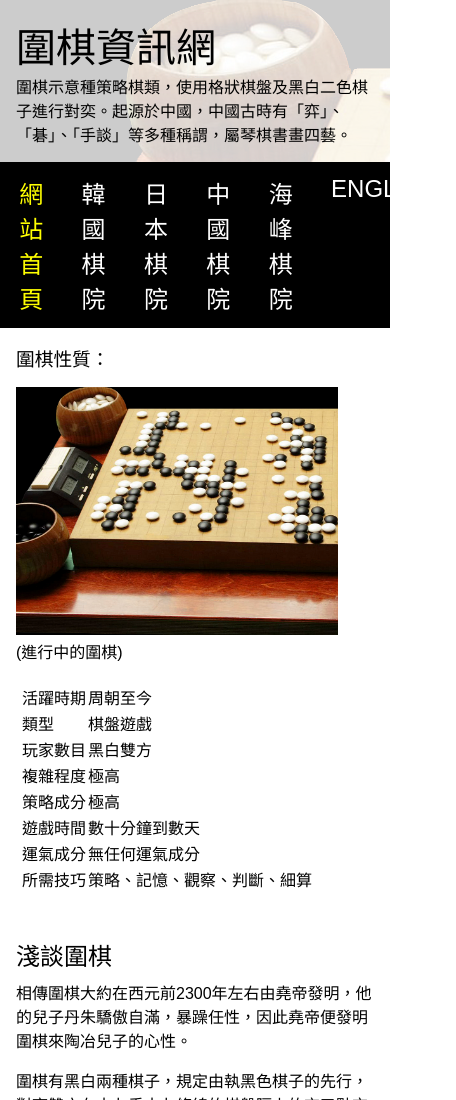
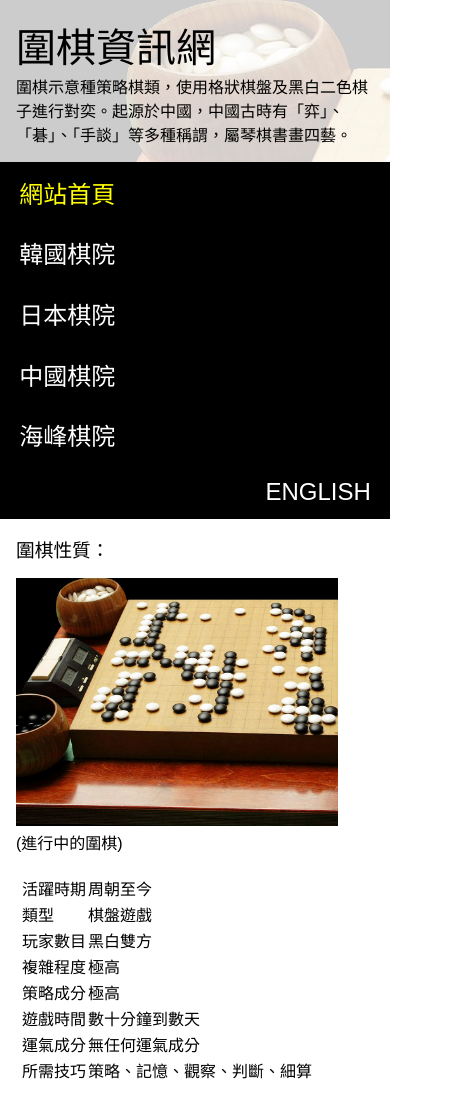
Before and after one commit to changvic/GoChess, a plain HTML site: page index.html in a window 390 px wide. Shown: the top 1100 px of the page, 456 px wide, since content can reach past the window. Drawn offline with Linux system fonts and the light colour scheme.

Commit message:
Update style.css
Add Media Query

```diff
--- a/style.css
+++ b/style.css
@@ -194,3 +194,9 @@ section.taiwan h3{
 .taiwan ul {
     margin-left: 2rem;
   }
+
+@media screen and (max-width: 800px) {
+    header nav ul {
+        flex-direction: column;
+    }
+}
```
